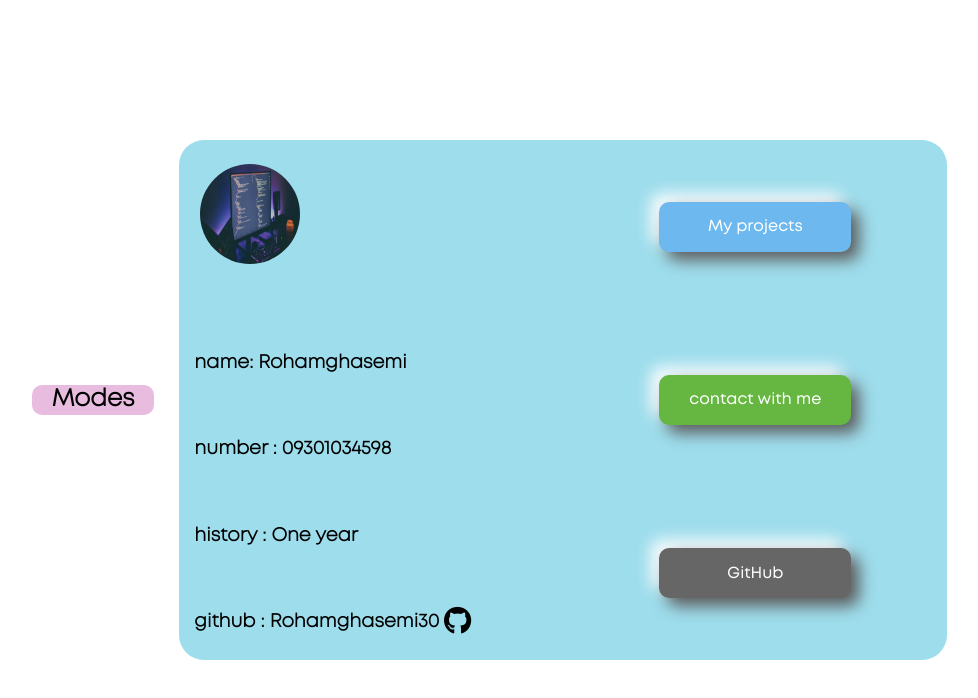
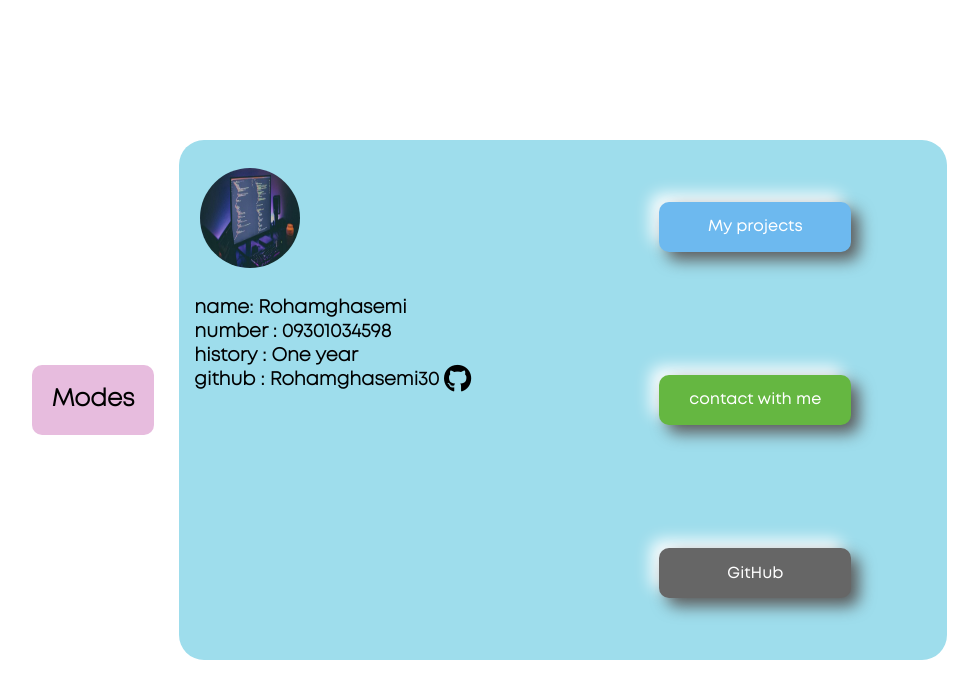
Before and after one commit to Rohamghasemi-30/my-details, a website: page index.html in a window 1280 px wide. Shown: the whole page, without its empty margins (138-1116 px from the left). Drawn offline with Linux system fonts and the light colour scheme.

Commit message:
The last change

```diff
--- a/index.html
+++ b/index.html
@@ -19,7 +19,7 @@
         <div class="dark-mode flex">
             <ul>
                 <span><a href="#"><h2>Modes</h2></a>
-                    <ul class="nav dog">
+                    <ul>
                         <li><a id="switch" href="#">Night</a></li>
                         <li><a href="/index-light.html">Day</a></li>
                         <li><a href="/index-magical.html">magical</a></li>
--- a/style/_style.scss
+++ b/style/_style.scss
@@ -25,7 +25,7 @@ body {
         ul {
           background-color: #e7bcde;
           border-radius: 10px;
-          padding: 0 20px;
+          padding: 20px 20px 20px 20px;
           list-style: none;
           span {
             position: relative;
@@ -67,11 +67,9 @@ body {
         border-radius: 25px;
         .card__left-part-typing {
           flex-direction: column;
-          justify-content: space-between;
           align-items: start;
           padding: 0 0 0 15px;
           width: 50%;
-          height: 95%;
           font-family: Mont-Light;
           .card__image {
             padding: 5px 5px;
```
Also changed, not shown: style/style.css, 1 other file.
